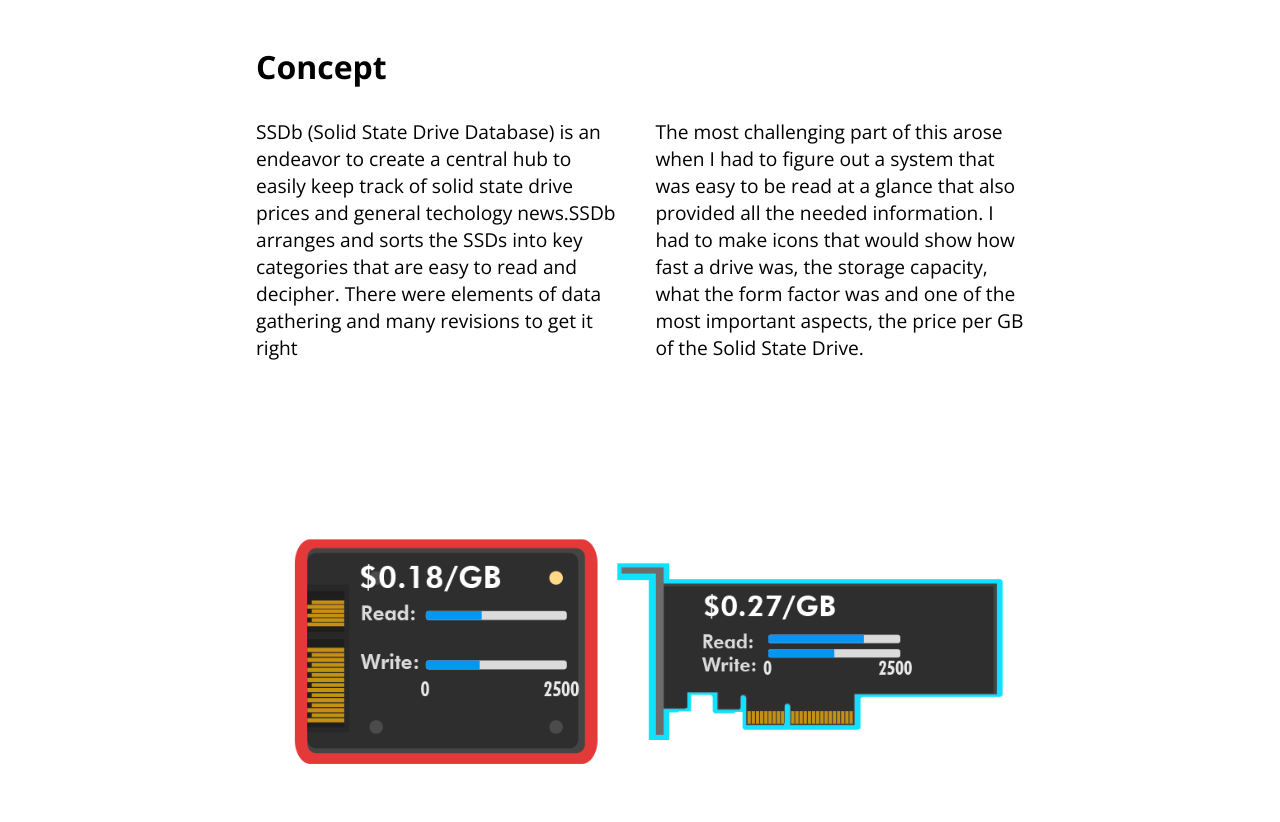
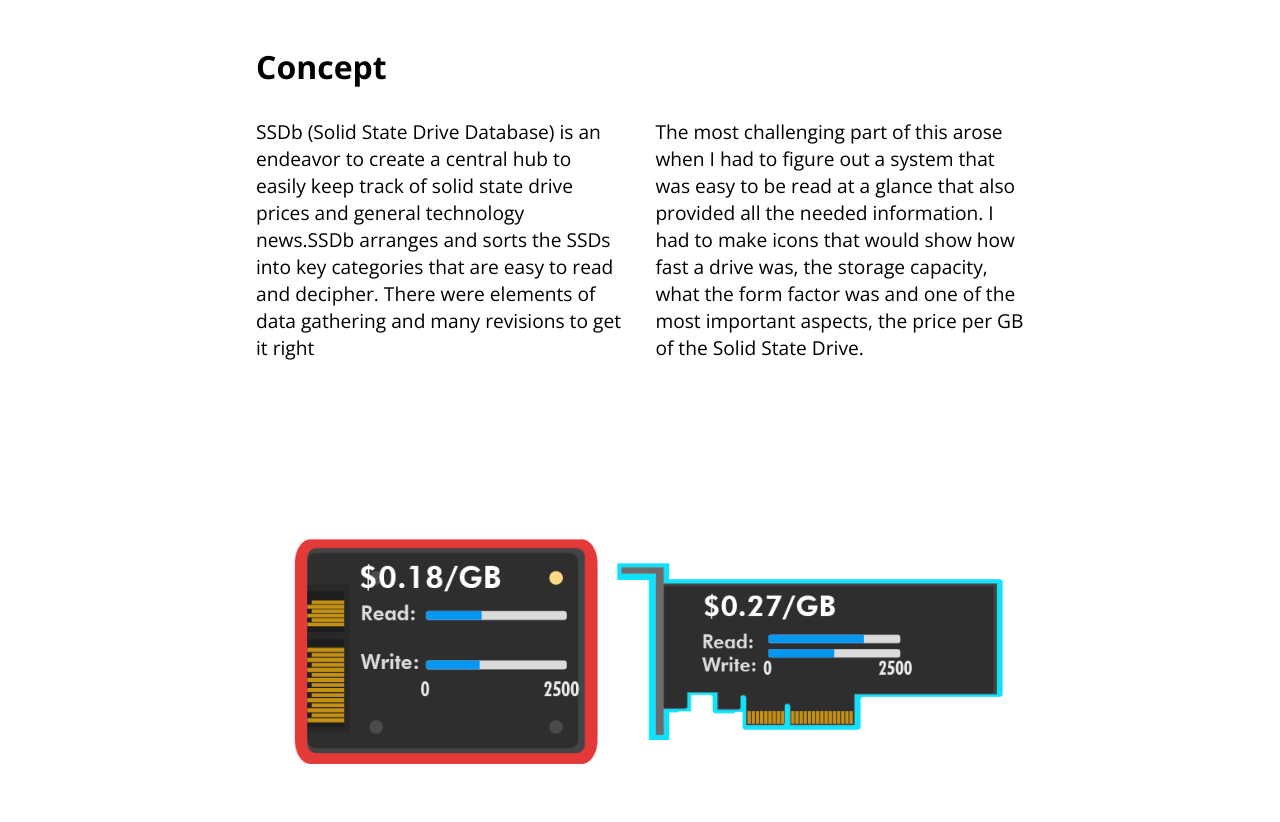
Before and after one commit to raymondchen0/raymondchen0.github.io3, a plain HTML site: page ssdb.html in a window 1280 px wide. Shown: the part 1129-1951 px from the top of the page. Drawn offline with nearby package versions, Linux system fonts and the light colour scheme.

Commit message:
fix typo

```diff
--- a/ssdb.html
+++ b/ssdb.html
@@ -64,7 +64,7 @@
                 <div class="initial">
                     <h1 class="desc">Concept</h1>
                 </div>
-                <p class="left">SSDb (Solid State Drive Database) is an endeavor to create a central hub to easily keep track of solid state drive prices and general techology news.SSDb arranges and sorts the SSDs into key categories that are easy to read and decipher. There were elements of data gathering and many revisions to get it right</p>
+                <p class="left">SSDb (Solid State Drive Database) is an endeavor to create a central hub to easily keep track of solid state drive prices and general technology news.SSDb arranges and sorts the SSDs into key categories that are easy to read and decipher. There were elements of data gathering and many revisions to get it right</p>
                 <p class="right">The most challenging part of this arose when I had to figure out a system that was easy to be read at a glance that also provided all the needed information. I had to make icons that would show how fast a drive was, the storage capacity, what the form factor was and one of the most important aspects, the price per GB of the Solid State Drive.</p>
                 <img src="/images/ssds.png" alt="">
             </section>
```
